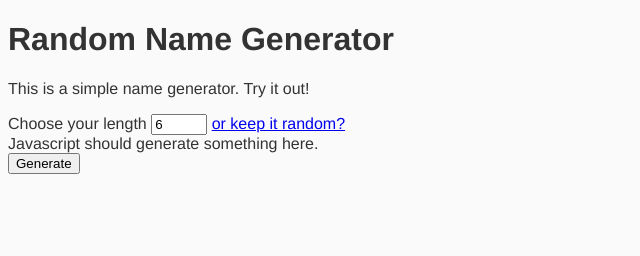
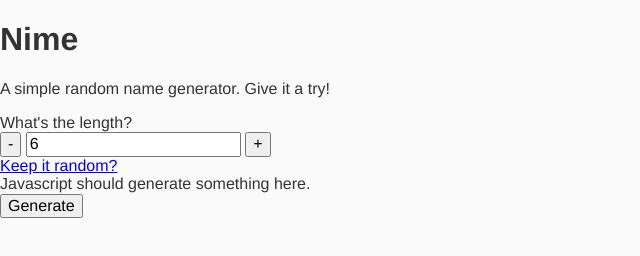
Before and after one commit to gmenih/name-generator, a website: page app/index.html in a window 1280 px wide. Shown: the whole page, without its empty margins (0-640 px from the left). Drawn offline with nearby package versions, Linux system fonts and the light colour scheme; files that its build step writes are made by us from their sources.

Commit message:
fixed generate button positioning

```diff
--- a/app/index.html
+++ b/app/index.html
@@ -12,6 +12,7 @@
 
     <!-- build:css(.) styles/vendor.css -->
     <!-- bower:css -->
+    <link rel="stylesheet" href="/bower_components/normalize-css/normalize.css" />
     <!-- endbower -->
     <!-- endbuild -->
     <!-- build:css(.tmp) styles/main.css -->
@@ -28,28 +29,34 @@
     <![endif]-->
 
     <div class="frame">
-      <h1 class="page-title">Random Name Generator</h1>
-      <p class="page-description">This is a simple name generator. Try it out!</p>
+      <h1 class="page-title">Nime</h1>
+      <p class="page-description">A simple random name generator. Give it a try!</p>
       <div class="length-picker">
-        <label for="length">Choose your length</label>
-        <input type="number" value="6" max="12" min="3" />
-        <a href="#" id="random-length"> or keep it random?</a>
+        <label for="length">What's the length?</label>
+        <div class="input-interface">
+          <button id="decrease">-</button>
+          <input type="text" id="length" value="6" max="12" min="3" />
+          <button id="increase">+</button>
+        </div>
+        <a href="#" id="random-length">Keep it random?</a>
       </div>
       <div class="letter-frame" id="letter-holder">
         Javascript should generate something here.
       </div>
-      <button class="button">Generate</button>
+      <div class="button-frame">
+        <button class="button" id="generate">Generate</button>
+      </div>
     </div>
 
     <!-- build:js(.) scripts/vendor.js -->
     <!-- bower:js -->
-    <script src="/bower_components/jquery/dist/jquery.js"></script>
     <!-- endbower -->
     <!-- endbuild -->
 
 
 
     <!-- build:js scripts/main.js -->
+    <script src="scripts/sendRequest.js"></script>
     <script src="scripts/main.js"></script>
     <!-- endbuild -->
 
```
